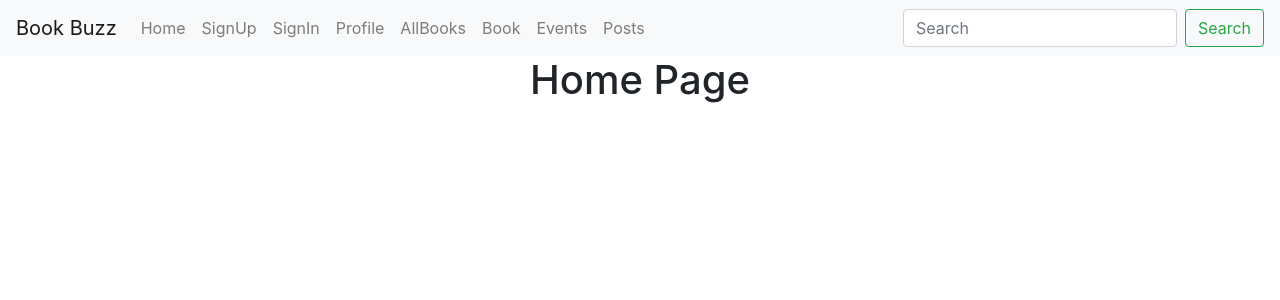
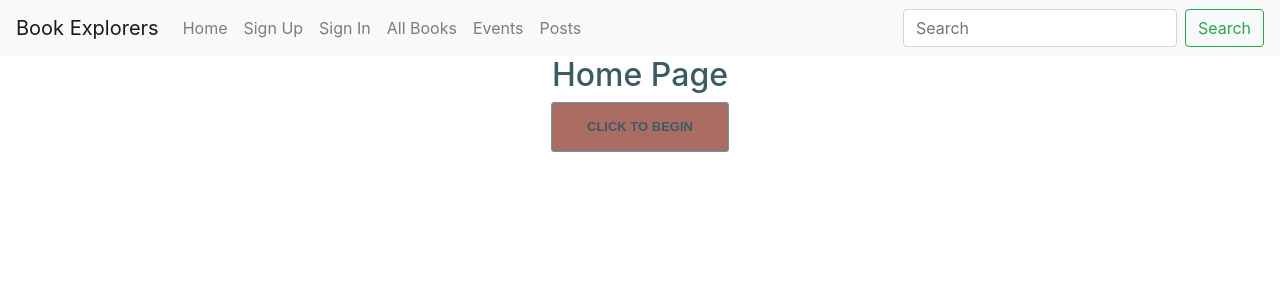
Before and after one commit to AceelAlArifi/KRC, a React (Create React App) app in the folder frontend/: page /Home in a window 1280 px wide. Shown: the top 300 px of the page. Built offline with nearby package versions, Linux system fonts and the light colour scheme.

Commit message:
css start added button

```diff
--- a/frontend/src/App.css
+++ b/frontend/src/App.css
@@ -31,3 +31,49 @@
     transform: rotate(360deg);
   }
 }
+
+/* //Home page */
+
+.header{
+
+    color: #3A5D61;
+}
+.roll-button{
+background-color: rgb(  171,108	,100);
+    border: 1px solid rgb(106,153,156);
+    position: relative;
+    display: inline-block;
+    font-family: "Raleway", sans-serif;
+    font-size: 13px;
+    line-height: 24px;
+    font-weight: 700;
+    padding: 12px 35px;
+    color: #3A5D61;
+    text-transform: uppercase;
+    -webkit-border-radius: 3px;
+    -moz-border-radius: 3px;
+    -o-border-radius: 3px;
+    border-radius: 3px;
+    -webkit-transition: all 0.3s;
+    -moz-transition: all 0.3s;
+    -ms-transition: all 0.3s;
+    -o-transition: all 0.3s;
+    transition: all 0.3s;
+
+}
+.roll-button:hover{
+  background-color: transparent;
+  color: #3A5D61;
+
+}
+
+a:hover, a:focus{
+    color: #A16258;
+    text-decoration: none;
+    outline: 0;
+    -webkit-transition: all 0.3s ease-in-out;
+    -moz-transition: all 0.3s ease-in-out;
+    -ms-transition: all 0.3s ease-in-out;
+    -o-transition: all 0.3s ease-in-out;
+    transition: all 0.3s ease-in-out;
+}
--- a/frontend/src/App.js
+++ b/frontend/src/App.js
@@ -14,9 +14,7 @@ import {
 import Home from "./components/Home";
 import SignUp from "./components/SignUp";
 import SignIn from "./components/SignIn";
-import Profile from "./components/Profile";
 import AllBooks from "./components/AllBooks";
-import Book from "./components/Book";
 import Events from "./components/Events";
 import Posts from "./components/Posts";
 
@@ -28,16 +26,14 @@ class App extends Component {
 
       <Router>
         <Navbar bg="light" expand="lg">
-          <Navbar.Brand href="#home">Book Buzz</Navbar.Brand>
+          <Navbar.Brand href="/Home">Book Explorers</Navbar.Brand>
           <Navbar.Toggle aria-controls="basic-navbar-nav" />
           <Navbar.Collapse id="basic-navbar-nav">
             <Nav className="mr-auto">
               <Nav.Link href="/Home">Home</Nav.Link>
-              <Nav.Link href="/SignUp">SignUp</Nav.Link>
-              <Nav.Link href="/SignIn">SignIn</Nav.Link>
-              <Nav.Link href="/Profile">Profile</Nav.Link>
-              <Nav.Link href="/AllBooks">AllBooks</Nav.Link>
-              <Nav.Link href="/Book">Book</Nav.Link>
+              <Nav.Link href="/SignUp">Sign Up</Nav.Link>
+              <Nav.Link href="/SignIn">Sign In</Nav.Link>
+              <Nav.Link href="/AllBooks">All Books</Nav.Link>
               <Nav.Link href="/Events">Events</Nav.Link>
               <Nav.Link href="/Posts">Posts</Nav.Link>
             </Nav>
@@ -53,9 +49,7 @@ class App extends Component {
           <Route exact path='/Home' component={Home} />
           <Route path='/SignUp' component={SignUp} />
           <Route path='/SignIn' component={SignIn} />
-          <Route path='/Profile' component={Profile} />
           <Route path='/AllBooks' component={AllBooks} />
-          <Route path='/Book' component={Book} />
           <Route path='/Events' component={Events} />
           <Route path='/Posts' component={Posts} />
         </div>
--- a/frontend/src/components/AllBooks.js
+++ b/frontend/src/components/AllBooks.js
@@ -1,5 +1,12 @@
 import React, { Component } from 'react';
 import axios from 'axios';
+import Nav from 'react-bootstrap/Nav';
+// import Book from "./components/Book";
+// import {
+//     BrowserRouter as Router,
+//     Route,
+//     // Link
+// } from 'react-router-dom';
 
 class AllBooks extends Component {
     getAllBooks = () => {
@@ -20,9 +27,19 @@ class AllBooks extends Component {
 
     render() {
         return (
-            <div>
-                <h1>Discover All Books</h1>
-            </div>
+<div>
+                <div>
+                    <h1>Discover All Books</h1>
+                    <Nav className="mr-auto">
+                        {/* <Nav.Link href="/Book">Book</Nav.Link> */}
+                    </Nav>
+                </div>
+{/*
+                <div className="App">
+                    <Route path='/Book' component={Book} />
+                </div> */}
+</div>
+
         )
     }
 }
--- a/frontend/src/components/Home.js
+++ b/frontend/src/components/Home.js
@@ -6,8 +6,10 @@ class Home extends Component {
     render() {
         return (
             <div>
-                <h1>Home Page</h1>
-
+                <h2 className="header">
+                Home Page
+               </h2>
+                <a href="#" className="roll-button button-slider">Click to begin</a>
             </div>
         )
     }
--- a/frontend/src/components/SignIn.js
+++ b/frontend/src/components/SignIn.js
@@ -1,16 +1,28 @@
 import React, { Component } from 'react';
+// import Profile from "./components/Profile";
+import Nav from 'react-bootstrap/Nav';
+// import {
+//     BrowserRouter as Router,
+//     Route,
+//     // Link
+// } from 'react-router-dom';
 
 class SignIn extends Component {
     render() {
         return (
-            <div>
-                <h1>Sign in</h1>
 
-            </div>
+                <div>
+                    <h1>Sign in</h1>
+                    <Nav className="mr-auto">
+                        <Nav.Link href="/Profile">Profile</Nav.Link>
+                    </Nav>
+{/*
+                    <div className="App">
+                        <Route path='/Profile' component={Profile} />
+                    </div> */}
+                </div>
         )
     }
 }
 
-
-
 export default SignIn
```
